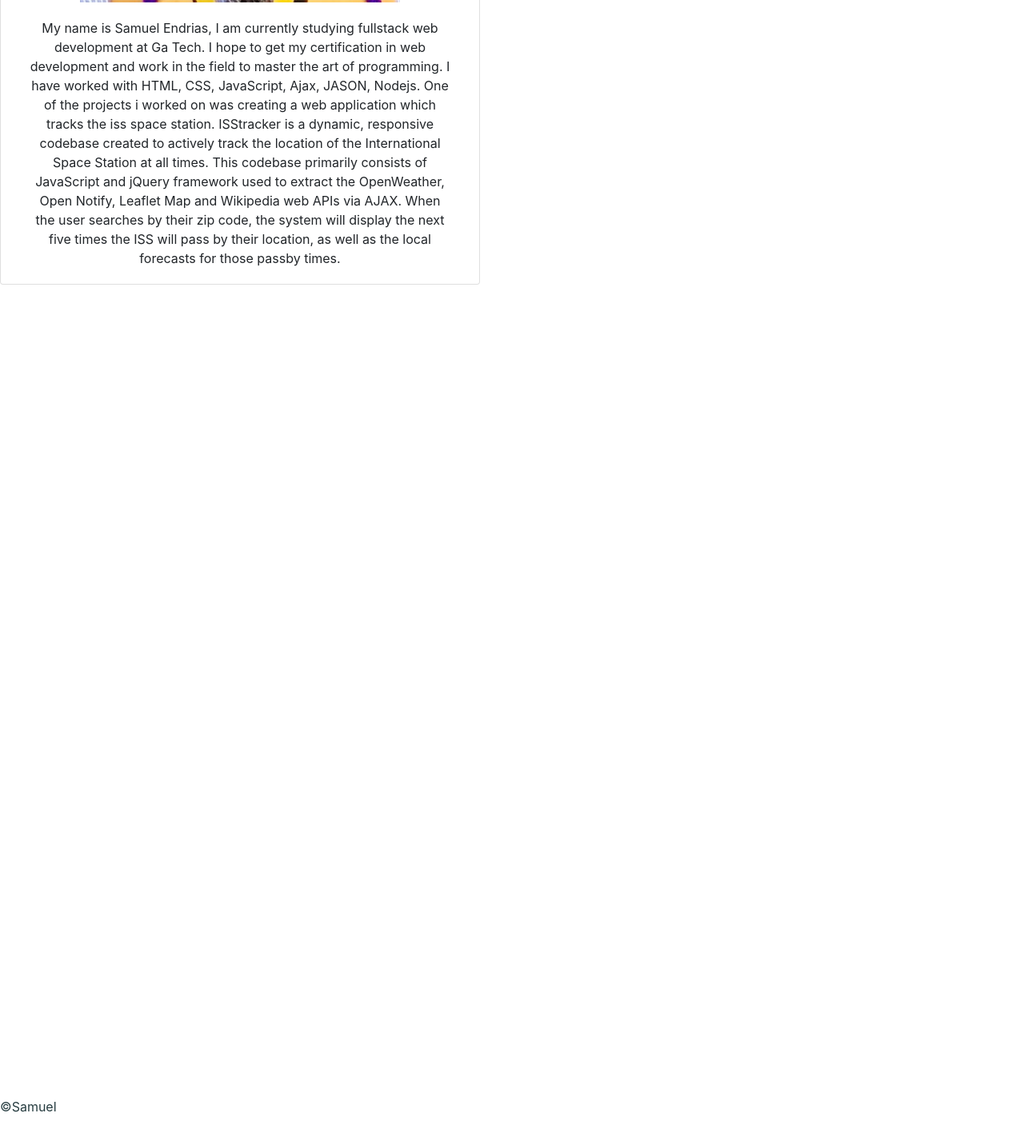
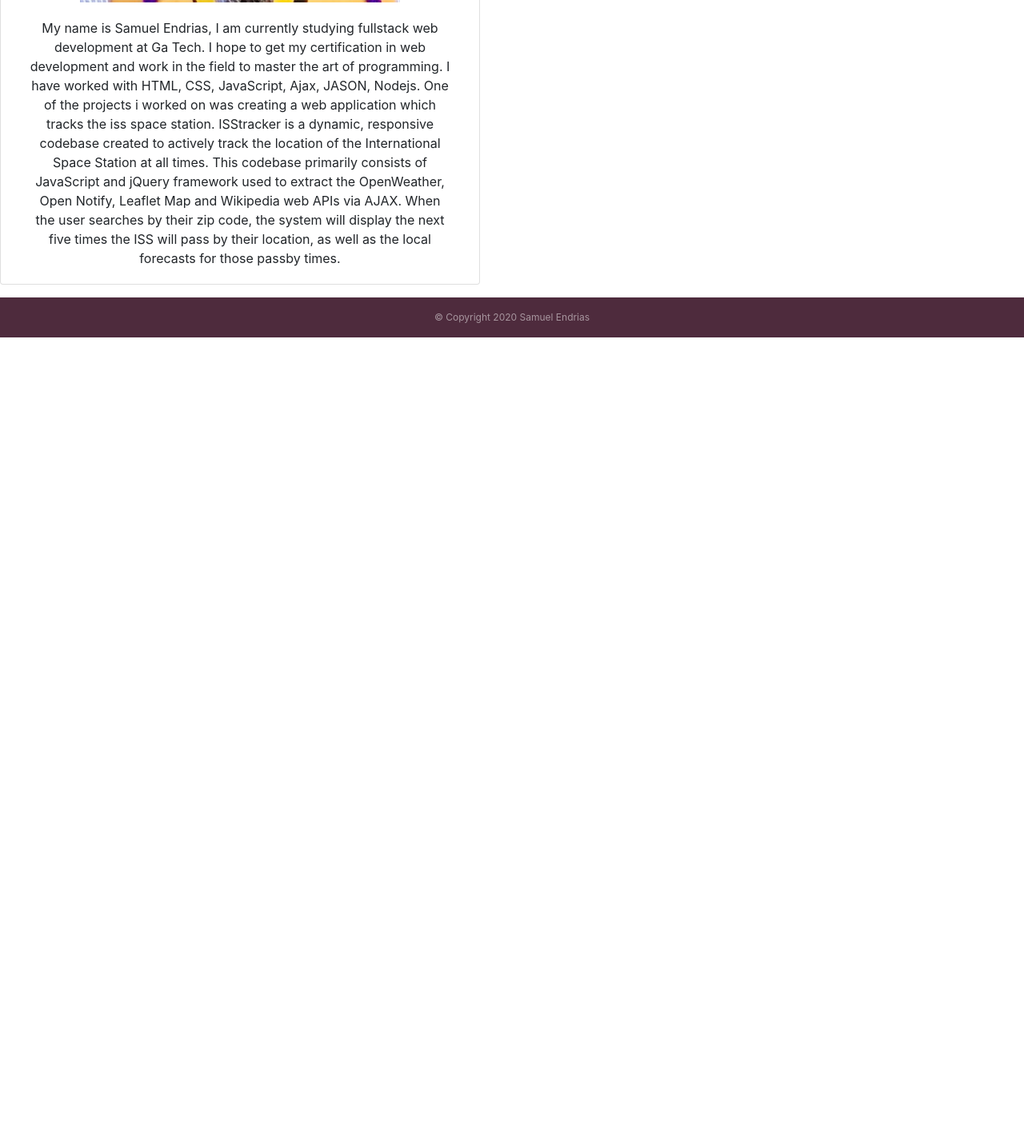
Before and after one commit to Samuel-en/My-Portfolio-, a plain HTML site: page index.html in a window 1280 px wide. Shown: the part 1105-2527 px from the top of the page at 80% size. After the commit the page ends 1527 px from the top, so only its background shows below. Drawn offline with nearby package versions, Linux system fonts and the light colour scheme.

Commit message:
added footer to html pages and, updated style

```diff
--- a/index.html
+++ b/index.html
@@ -94,8 +94,8 @@
       </div>
     </section>
     <!-- copyright symbol added -->
-    <section>
-    <footer class="footer">&#169;Samuel</footer>
-  </section>
+    <footer>
+      <div class="p-3 text-white-50 text-center" id="copyfoot">© Copyright 2020 Samuel Endrias</div>
+  </footer>
   </body>
 </html>
--- a/style.css
+++ b/style.css
@@ -37,11 +37,9 @@ body {
     background-image:url("./assets/background.jpg");
 }
 
-      .footer{
-        position: relative;
-        height: 50px;
-        margin-top: 1000px;
-        clear: both;
-        color: rgba(35, 57, 61, 0.986);
-        text-align: left;
+
+      #copyfoot{
+        background-color:rgb(78, 43, 61);
+        font-size:12px;
+
       }
```
Also changed, not shown: contact.html (+3 -1 lines), portfolio.html (+3 -0 lines).
